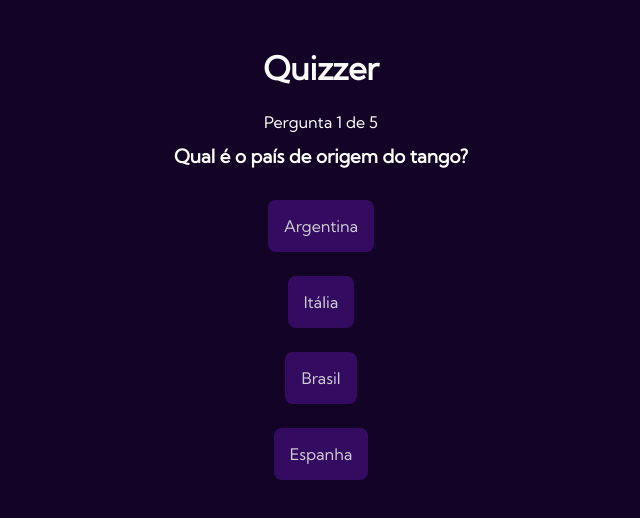
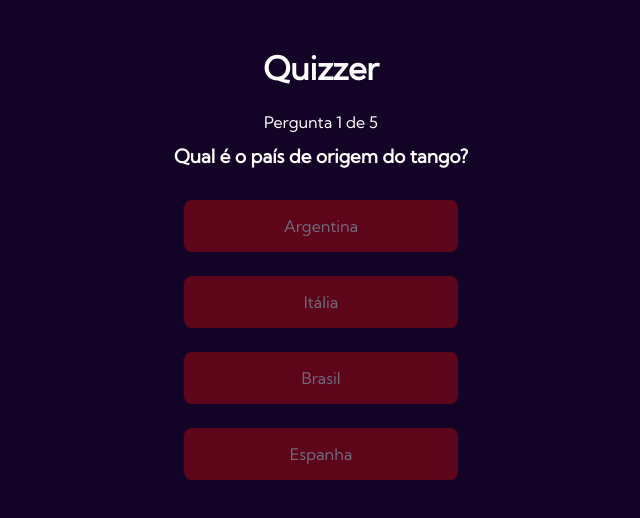
Before and after one commit to gustavo-atanazio/Quizzer, a React (Vite) app: page / in a window 1280 px wide. Both pictures are taken after a click on the button "Conhecimentos gerais". Shown: the top 518 px of the page, without its empty margins (319-959 px from the left). Built offline with nearby package versions, Linux system fonts and the light colour scheme.

Commit message:
Classes de certo/errado

```diff
--- a/src/components/Option/Option.css
+++ b/src/components/Option/Option.css
@@ -6,9 +6,20 @@
     cursor: pointer;
     opacity: 0.8;
     transition: 0.4s;
+    width: 80%;
 }
 
 .option:hover {
     opacity: 1;
     transform: scale(1.1);
 }
+
+.correct {
+    background-color: #0BFC03;
+    font-weight: bold;
+}
+
+.wrong {
+    background-color: rgb(204, 8, 8);
+    opacity: 0.4;
+}
```
